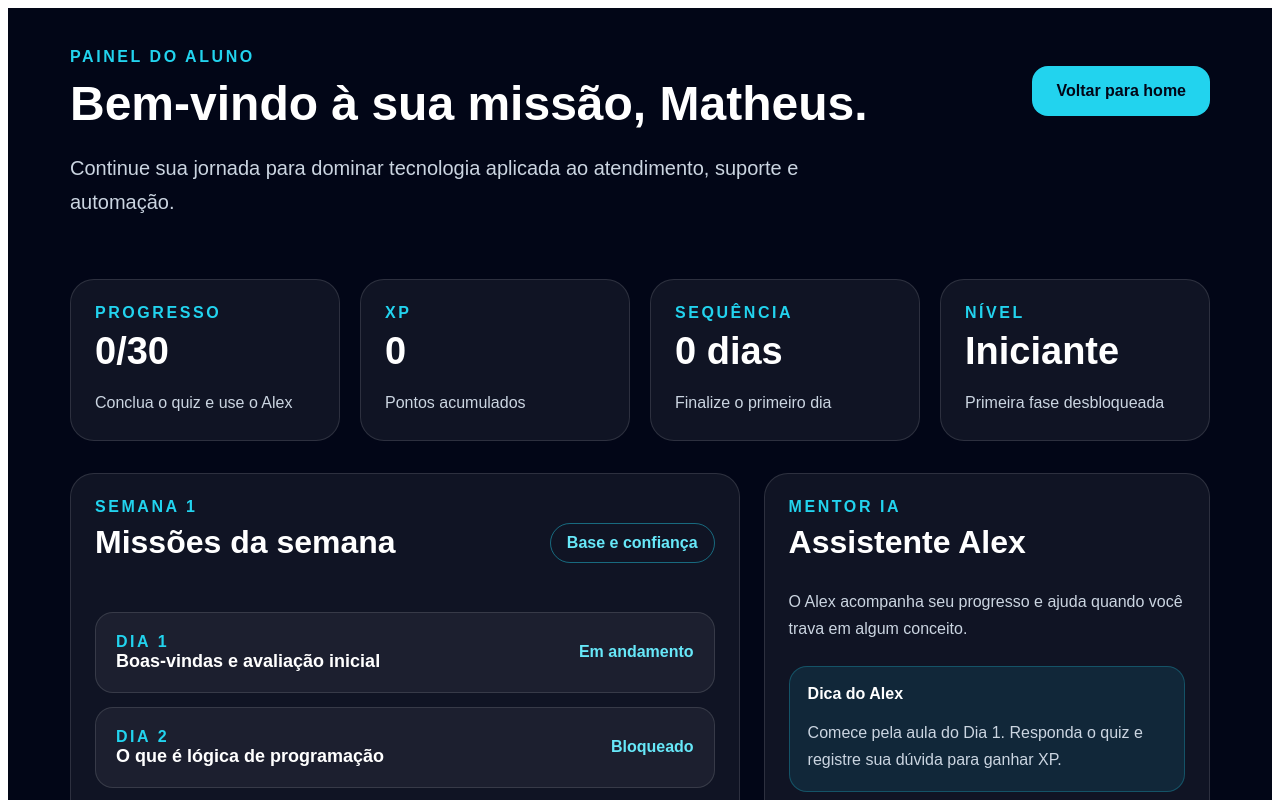
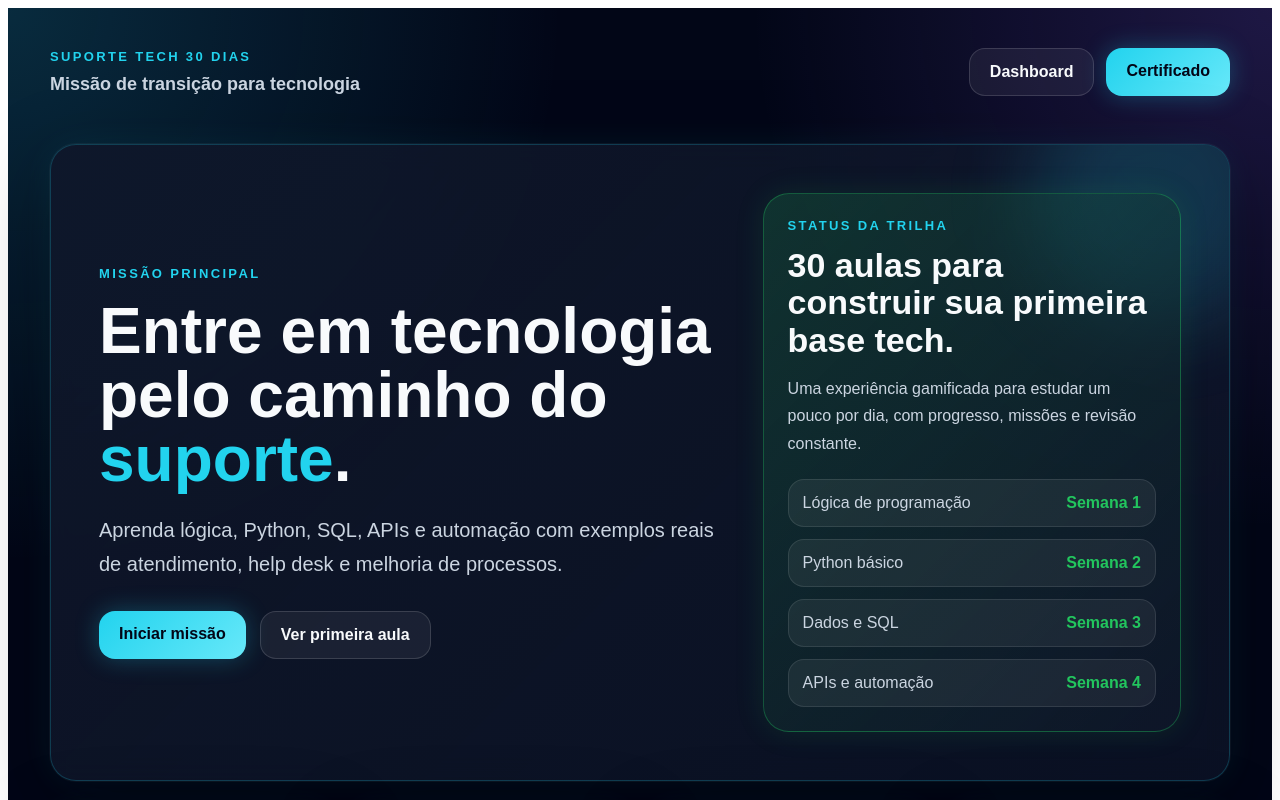
Before and after one commit to HanzSolo66/suporte-tech-30-dias, a Next.js app in the folder apps/web/: page / in a window 1280 px wide. Shown: the top 800 px of the page. Built offline with nearby package versions, Linux system fonts and the light colour scheme.

Commit message:
Aplica visual neon na home

```diff
--- a/apps/web/app/page.tsx
+++ b/apps/web/app/page.tsx
@@ -1,378 +1,232 @@
-"use client";
+import { neon } from "../lib/neonStyles";
 
-import { useEffect, useState } from "react";
+const features = [
+  {
+    title: "30 dias de missão",
+    description: "Uma trilha organizada para começar do zero e avançar todos os dias.",
+  },
+  {
+    title: "Quizzes com feedback",
+    description: "Teste seu entendimento e receba explicações quando errar.",
+  },
+  {
+    title: "Assistente Alex",
+    description: "Um mentor simples para explicar conceitos difíceis durante a aula.",
+  },
+  {
+    title: "Certificado final",
+    description: "Conclua a trilha e gere um texto para usar no portfólio.",
+  },
+];
 
-const progressKey = "suporte-tech-progress";
+const learningPath = [
+  "Lógica de programação",
+  "Python básico",
+  "Dados e SQL",
+  "APIs e automação",
+];
 
-type ProgressData = {
-  day1QuizCompleted: boolean;
-  day1AlexUsed: boolean;
-  day2QuizCompleted?: boolean;
-};
-
-const initialProgress: ProgressData = {
-  day1QuizCompleted: false,
-  day1AlexUsed: false,
-  day2QuizCompleted: false,
-};
-
-export default function DashboardPage() {
-  const [progress, setProgress] = useState<ProgressData>(initialProgress);
-
-  useEffect(() => {
-    const savedProgress = window.localStorage.getItem(progressKey);
-
-    if (savedProgress) {
-      setProgress(JSON.parse(savedProgress));
-    }
-  }, []);
-
-  const day1Steps = [
-    progress.day1QuizCompleted,
-    progress.day1AlexUsed,
-  ].filter(Boolean).length;
-
-  const day1Completed = day1Steps === 2;
-  const day2Completed = Boolean(progress.day2QuizCompleted);
-
-  const completedDays = [day1Completed, day2Completed].filter(Boolean).length;
-  const xp = day1Steps * 60 + (day2Completed ? 120 : 0);
-  const currentDay = day2Completed ? 3 : day1Completed ? 2 : 1;
-
+export default function HomePage() {
   return (
-    <main
+    <main style={neon.page}>
+      <section style={neon.container}>
+        <header
           style={{
-        minHeight: "100vh",
-        background: "#020617",
-        color: "white",
-        fontFamily: "Arial, Helvetica, sans-serif",
-        padding: "40px",
+            display: "flex",
+            justifyContent: "space-between",
+            gap: "20px",
+            alignItems: "center",
+            marginBottom: "48px",
+            flexWrap: "wrap",
           }}
         >
-      <section style={{ maxWidth: "1140px", margin: "0 auto" }}>
-        <p style={eyebrowStyle}>Painel do aluno</p>
+          <div>
+            <p style={neon.eyebrow}>Suporte Tech 30 Dias</p>
+            <strong
+              style={{
+                display: "block",
+                marginTop: "10px",
+                fontSize: "18px",
+                color: neon.colors.muted,
+              }}
+            >
+              Missão de transição para tecnologia
+            </strong>
+          </div>
+
+          <nav style={{ display: "flex", gap: "12px", flexWrap: "wrap" }}>
+            <a href="/dashboard" style={neon.buttonGhost}>
+              Dashboard
+            </a>
+            <a href="/certificado" style={neon.buttonPrimary}>
+              Certificado
+            </a>
+          </nav>
+        </header>
+
+        <section
+          style={{
+            ...neon.card,
+            padding: "48px",
+            overflow: "hidden",
+          }}
+        >
+          <div
+            style={{
+              position: "absolute",
+              width: "260px",
+              height: "260px",
+              borderRadius: "999px",
+              background: "rgba(34,211,238,0.16)",
+              filter: "blur(40px)",
+              right: "-60px",
+              top: "-80px",
+            }}
+          />
+
+          <div
+            style={{
+              position: "relative",
+              display: "grid",
+              gridTemplateColumns: "minmax(0, 1.2fr) minmax(280px, 0.8fr)",
+              gap: "36px",
+              alignItems: "center",
+            }}
+          >
+            <div>
+              <p style={neon.eyebrow}>Missão principal</p>
+
+              <h1
+                style={{
+                  fontSize: "64px",
+                  lineHeight: 1,
+                  marginTop: "18px",
+                  marginBottom: "22px",
+                  maxWidth: "780px",
+                }}
+              >
+                Entre em tecnologia pelo caminho do{" "}
+                <span style={{ color: neon.colors.cyan }}>suporte</span>.
+              </h1>
+
+              <p
+                style={{
+                  ...neon.muted,
+                  fontSize: "20px",
+                  maxWidth: "780px",
+                }}
+              >
+                Aprenda lógica, Python, SQL, APIs e automação com exemplos reais
+                de atendimento, help desk e melhoria de processos.
+              </p>
 
               <div
                 style={{
                   display: "flex",
-            justifyContent: "space-between",
-            gap: "24px",
-            alignItems: "flex-start",
+                  gap: "14px",
                   flexWrap: "wrap",
+                  marginTop: "30px",
                 }}
               >
-          <div>
-            <h1
+                <a href="/dashboard" style={neon.buttonPrimary}>
+                  Iniciar missão
+                </a>
+
+                <a href="/aulas/dia-1" style={neon.buttonGhost}>
+                  Ver primeira aula
+                </a>
+              </div>
+            </div>
+
+            <div style={neon.cardGreen}>
+              <p style={neon.eyebrow}>Status da trilha</p>
+
+              <h2
                 style={{
-                fontSize: "48px",
+                  fontSize: "34px",
                   lineHeight: 1.1,
-                margin: "12px 0",
+                  marginTop: "14px",
+                  marginBottom: "14px",
                 }}
               >
-              Bem-vindo à sua missão, Matheus.
-            </h1>
+                30 aulas para construir sua primeira base tech.
+              </h2>
 
-            <p
+              <p style={neon.muted}>
+                Uma experiência gamificada para estudar um pouco por dia, com
+                progresso, missões e revisão constante.
+              </p>
+
+              <div style={{ marginTop: "22px", display: "grid", gap: "12px" }}>
+                {learningPath.map((item, index) => (
+                  <div
+                    key={item}
                     style={{
-                color: "#cbd5e1",
-                fontSize: "20px",
-                lineHeight: 1.7,
-                maxWidth: "760px",
+                      display: "flex",
+                      justifyContent: "space-between",
+                      gap: "12px",
+                      alignItems: "center",
+                      padding: "14px",
+                      borderRadius: "16px",
+                      background: "rgba(255,255,255,0.06)",
+                      border: "1px solid rgba(255,255,255,0.1)",
                     }}
                   >
-              Continue sua jornada para dominar tecnologia aplicada ao
-              atendimento, suporte e automação.
-            </p>
+                    <span style={{ color: neon.colors.muted }}>{item}</span>
+                    <strong style={{ color: neon.colors.green }}>
+                      Semana {index + 1}
+                    </strong>
                   </div>
-
-          <a
-            href="/"
-            style={{
-              background: "#22d3ee",
-              color: "#020617",
-              textDecoration: "none",
-              padding: "16px 24px",
-              borderRadius: "16px",
-              fontWeight: 900,
-              whiteSpace: "nowrap",
-            }}
-          >
-            Voltar para home
-          </a>
+                ))}
               </div>
-
-        <section
-          style={{
-            display: "grid",
-            gridTemplateColumns: "repeat(auto-fit, minmax(220px, 1fr))",
-            gap: "20px",
-            marginTop: "40px",
-          }}
-        >
-          <InfoCard
-            label="Progresso"
-            value={`${completedDays}/30`}
-            description={
-              completedDays > 0
-                ? `${completedDays} dia(s) concluído(s)`
-                : "Conclua o quiz e use o Alex"
-            }
-          />
-
-          <InfoCard
-            label="XP"
-            value={String(xp)}
-            description="Pontos acumulados"
-          />
-
-          <InfoCard
-            label="Sequência"
-            value={completedDays > 0 ? `${completedDays} dia(s)` : "0 dias"}
-            description={
-              completedDays > 0
-                ? "Continue estudando diariamente"
-                : "Finalize o primeiro dia"
-            }
-          />
-
-          <InfoCard
-            label="Nível"
-            value={
-              day2Completed
-                ? "Aprendiz"
-                : day1Completed
-                ? "Iniciante+"
-                : "Iniciante"
-            }
-            description={
-              day2Completed
-                ? "Você concluiu a lógica inicial"
-                : day1Completed
-                ? "Primeira missão concluída"
-                : "Primeira fase desbloqueada"
-            }
-          />
+            </div>
+          </div>
         </section>
 
         <section
           style={{
             display: "grid",
-            gridTemplateColumns: "minmax(0, 1.5fr) minmax(280px, 1fr)",
-            gap: "24px",
-            marginTop: "32px",
+            gridTemplateColumns: "repeat(auto-fit, minmax(230px, 1fr))",
+            gap: "18px",
+            marginTop: "28px",
           }}
         >
-          <section style={cardStyle}>
-            <div
+          {features.map((feature) => (
+            <article key={feature.title} style={neon.card}>
+              <p style={neon.eyebrow}>{feature.title}</p>
+              <p style={{ ...neon.muted, marginBottom: 0 }}>
+                {feature.description}
+              </p>
+            </article>
+          ))}
+        </section>
+
+        <section
           style={{
-                display: "flex",
-                justifyContent: "space-between",
-                gap: "16px",
+            ...neon.card,
+            marginTop: "28px",
+            display: "grid",
+            gridTemplateColumns: "minmax(0, 1fr) auto",
+            gap: "24px",
             alignItems: "center",
-                flexWrap: "wrap",
           }}
         >
           <div>
-                <p style={eyebrowStyle}>Semana 1</p>
-                <h2 style={{ fontSize: "32px", marginTop: "8px" }}>
-                  Missões da semana
+            <p style={neon.eyebrow}>Pronto para começar?</p>
+            <h2 style={{ fontSize: "34px", margin: "10px 0" }}>
+              Sua primeira missão está liberada.
             </h2>
-              </div>
-
-              <span
-                style={{
-                  color: "#67e8f9",
-                  border: "1px solid rgba(34,211,238,0.45)",
-                  borderRadius: "999px",
-                  padding: "10px 16px",
-                  fontWeight: 800,
-                }}
-              >
-                Base e confiança
-              </span>
-            </div>
-
-            <div style={{ display: "grid", gap: "14px", marginTop: "24px" }}>
-              <MissionCard
-                day="Dia 1"
-                title="Boas-vindas e avaliação inicial"
-                status={day1Completed ? "Concluído" : "Em andamento"}
-                href="/aulas/dia-1"
-                completed={day1Completed}
-              />
-
-              <MissionCard
-                day="Dia 2"
-                title="O que é lógica de programação"
-                status={
-                  day2Completed
-                    ? "Concluído"
-                    : day1Completed
-                    ? "Próxima missão"
-                    : "Bloqueado"
-                }
-                href={day1Completed ? "/aulas/dia-2" : "/dashboard"}
-                completed={day2Completed}
-              />
-
-              <MissionCard
-                day="Dia 3"
-                title="Condições e decisões"
-                status={day2Completed ? "Próxima missão" : "Em breve"}
-                href="/dashboard"
-                completed={false}
-              />
-            </div>
-          </section>
-
-          <section style={cardStyle}>
-            <p style={eyebrowStyle}>Mentor IA</p>
-
-            <h2 style={{ fontSize: "32px", marginTop: "8px" }}>
-              Assistente Alex
-            </h2>
-
-            <p style={mutedStyle}>
-              O Alex acompanha seu progresso e ajuda quando você trava em algum
-              conceito.
-            </p>
-
-            <div
-              style={{
-                marginTop: "24px",
-                padding: "18px",
-                borderRadius: "18px",
-                background: "rgba(34,211,238,0.1)",
-                border: "1px solid rgba(34,211,238,0.25)",
-              }}
-            >
-              <strong>Dica do Alex</strong>
-
-              <p style={{ ...mutedStyle, marginBottom: 0 }}>
-                {day2Completed
-                  ? "Você concluiu a base de lógica inicial. A próxima etapa será aprender condições e decisões."
-                  : day1Completed
-                  ? "Você liberou o Dia 2. Agora avance para lógica de programação."
-                  : "Comece pela aula do Dia 1. Responda o quiz e registre sua dúvida para ganhar XP."}
+            <p style={{ ...neon.muted, marginBottom: 0 }}>
+              Comece pela aula 1, responda o quiz e acompanhe seu avanço pelo
+              dashboard.
             </p>
           </div>
 
-            <a
-              href={`/aulas/dia-${currentDay}`}
-              style={{
-                display: "inline-block",
-                marginTop: "24px",
-                background: "#22d3ee",
-                color: "#020617",
-                textDecoration: "none",
-                padding: "14px 20px",
-                borderRadius: "16px",
-                fontWeight: 900,
-              }}
-            >
-              Ir para a aula atual
+          <a href="/aulas/dia-1" style={neon.buttonSuccess}>
+            Começar aula 1
           </a>
-          </section>
         </section>
       </section>
     </main>
   );
 }
-
-function InfoCard({
-  label,
-  value,
-  description,
-}: {
-  label: string;
-  value: string;
-  description: string;
-}) {
-  return (
-    <div style={cardStyle}>
-      <p style={eyebrowStyle}>{label}</p>
-      <strong style={{ fontSize: "38px", display: "block", marginTop: "8px" }}>
-        {value}
-      </strong>
-      <p style={{ ...mutedStyle, marginBottom: 0 }}>{description}</p>
-    </div>
-  );
-}
-
-function MissionCard({
-  day,
-  title,
-  status,
-  href,
-  completed,
-}: {
-  day: string;
-  title: string;
-  status: string;
-  href: string;
-  completed: boolean;
-}) {
-  return (
-    <a
-      href={href}
-      style={{
-        display: "block",
-        textDecoration: "none",
-        color: "white",
-        padding: "20px",
-        borderRadius: "18px",
-        background: completed
-          ? "rgba(34,197,94,0.14)"
-          : "rgba(255,255,255,0.05)",
-        border: completed
-          ? "1px solid rgba(34,197,94,0.35)"
-          : "1px solid rgba(255,255,255,0.12)",
-      }}
-    >
-      <div
-        style={{
-          display: "flex",
-          justifyContent: "space-between",
-          gap: "16px",
-          alignItems: "center",
-          flexWrap: "wrap",
-        }}
-      >
-        <div>
-          <p style={{ ...eyebrowStyle, margin: 0 }}>{day}</p>
-          <strong style={{ fontSize: "18px" }}>{title}</strong>
-        </div>
-
-        <span
-          style={{
-            color: completed ? "#86efac" : "#67e8f9",
-            fontWeight: 900,
-          }}
-        >
-          {status}
-        </span>
-      </div>
-    </a>
-  );
-}
-
-const cardStyle: React.CSSProperties = {
-  padding: "24px",
-  border: "1px solid rgba(255,255,255,0.12)",
-  borderRadius: "24px",
-  background: "rgba(255,255,255,0.06)",
-};
-
-const eyebrowStyle: React.CSSProperties = {
-  color: "#22d3ee",
-  fontWeight: 900,
-  textTransform: "uppercase",
-  letterSpacing: "0.16em",
-  margin: 0,
-};
-
-const mutedStyle: React.CSSProperties = {
-  color: "#cbd5e1",
-  lineHeight: 1.7,
-  fontSize: "16px",
-};
--- /dev/null
+++ b/apps/web/lib/neonStyles.ts
@@ -0,0 +1,124 @@
+import type React from "react";
+
+export const neon = {
+  colors: {
+    background: "#020617",
+    backgroundSoft: "#0f172a",
+    panel: "rgba(15, 23, 42, 0.78)",
+    panelStrong: "rgba(15, 23, 42, 0.92)",
+    cyan: "#22d3ee",
+    cyanSoft: "rgba(34, 211, 238, 0.14)",
+    green: "#22c55e",
+    greenSoft: "rgba(34, 197, 94, 0.14)",
+    purple: "#8b5cf6",
+    purpleSoft: "rgba(139, 92, 246, 0.16)",
+    pink: "#fb7185",
+    text: "#f8fafc",
+    muted: "#cbd5e1",
+    border: "rgba(255,255,255,0.12)",
+  },
+
+  page: {
+    minHeight: "100vh",
+    background:
+      "radial-gradient(circle at top left, rgba(34,211,238,0.18), transparent 32%), radial-gradient(circle at top right, rgba(139,92,246,0.2), transparent 30%), #020617",
+    color: "#f8fafc",
+    fontFamily: "Arial, Helvetica, sans-serif",
+    padding: "40px",
+  } as React.CSSProperties,
+
+  container: {
+    maxWidth: "1180px",
+    margin: "0 auto",
+  } as React.CSSProperties,
+
+  card: {
+    position: "relative",
+    padding: "24px",
+    borderRadius: "26px",
+    background:
+      "linear-gradient(135deg, rgba(15,23,42,0.92), rgba(15,23,42,0.68))",
+    border: "1px solid rgba(34,211,238,0.22)",
+    boxShadow:
+      "0 0 0 1px rgba(255,255,255,0.04), 0 24px 80px rgba(0,0,0,0.35), 0 0 34px rgba(34,211,238,0.08)",
+    backdropFilter: "blur(12px)",
+  } as React.CSSProperties,
+
+  cardGreen: {
+    position: "relative",
+    padding: "24px",
+    borderRadius: "26px",
+    background:
+      "linear-gradient(135deg, rgba(34,197,94,0.18), rgba(15,23,42,0.8))",
+    border: "1px solid rgba(34,197,94,0.35)",
+    boxShadow: "0 0 30px rgba(34,197,94,0.12)",
+  } as React.CSSProperties,
+
+  eyebrow: {
+    color: "#22d3ee",
+    fontWeight: 900,
+    textTransform: "uppercase",
+    letterSpacing: "0.18em",
+    margin: 0,
+    fontSize: "13px",
+  } as React.CSSProperties,
+
+  muted: {
+    color: "#cbd5e1",
+    lineHeight: 1.7,
+    fontSize: "16px",
+  } as React.CSSProperties,
+
+  buttonPrimary: {
+    display: "inline-block",
+    color: "#020617",
+    background: "linear-gradient(135deg, #22d3ee, #67e8f9)",
+    textDecoration: "none",
+    padding: "14px 20px",
+    borderRadius: "16px",
+    fontWeight: 900,
+    border: "none",
+    cursor: "pointer",
+    boxShadow: "0 0 24px rgba(34,211,238,0.28)",
+  } as React.CSSProperties,
+
+  buttonSuccess: {
+    display: "inline-block",
+    color: "#020617",
+    background: "linear-gradient(135deg, #22c55e, #86efac)",
+    textDecoration: "none",
+    padding: "14px 20px",
+    borderRadius: "16px",
+    fontWeight: 900,
+    border: "none",
+    cursor: "pointer",
+    boxShadow: "0 0 24px rgba(34,197,94,0.24)",
+  } as React.CSSProperties,
+
+  buttonGhost: {
+    display: "inline-block",
+    color: "#f8fafc",
+    background: "rgba(255,255,255,0.06)",
+    textDecoration: "none",
+    padding: "14px 20px",
+    borderRadius: "16px",
+    fontWeight: 900,
+    border: "1px solid rgba(255,255,255,0.14)",
+    cursor: "pointer",
+  } as React.CSSProperties,
+
+  progressTrack: {
+    height: "18px",
+    background: "rgba(255,255,255,0.1)",
+    borderRadius: "999px",
+    overflow: "hidden",
+    border: "1px solid rgba(255,255,255,0.08)",
+  } as React.CSSProperties,
+
+  progressFill: {
+    height: "100%",
+    background: "linear-gradient(90deg, #22d3ee, #22c55e)",
+    borderRadius: "999px",
+    boxShadow: "0 0 24px rgba(34,211,238,0.45)",
+  } as React.CSSProperties,
+};
```
Lines whose indentation alone changed are shown as unchanged.
